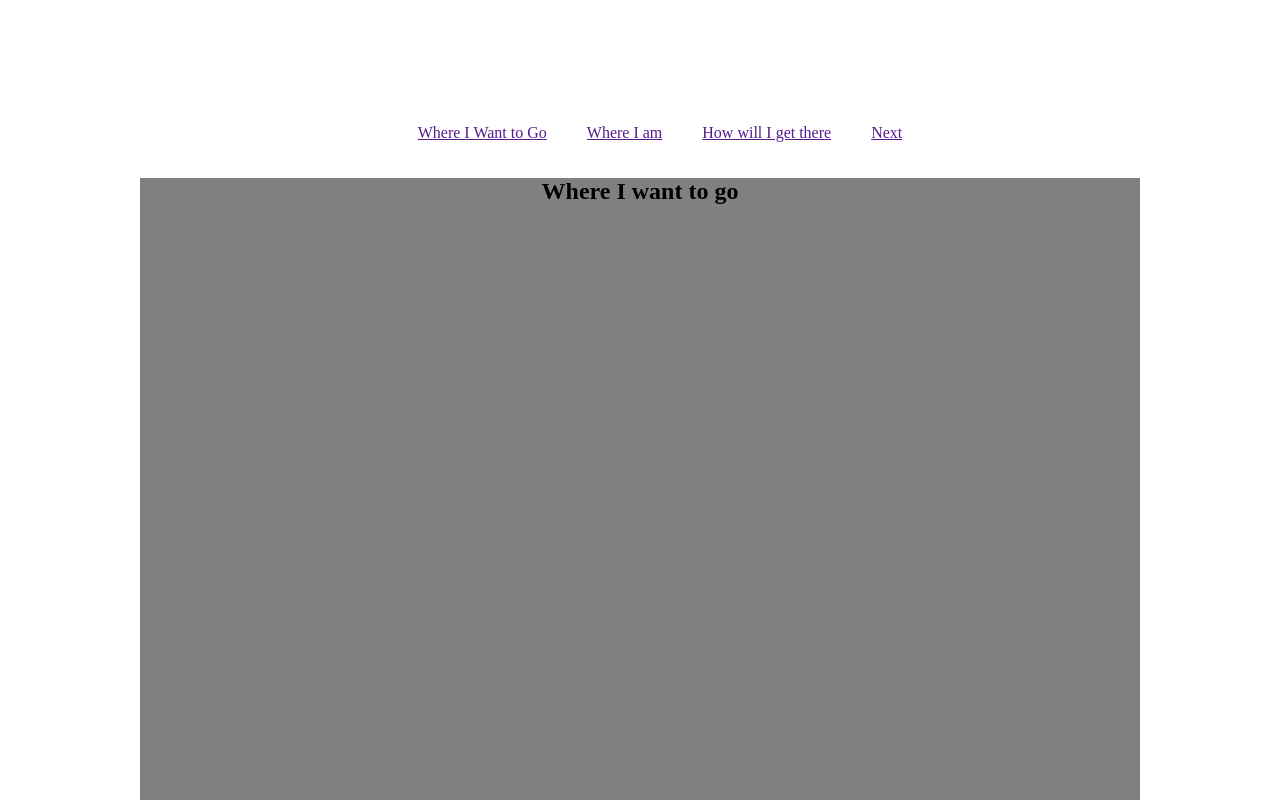
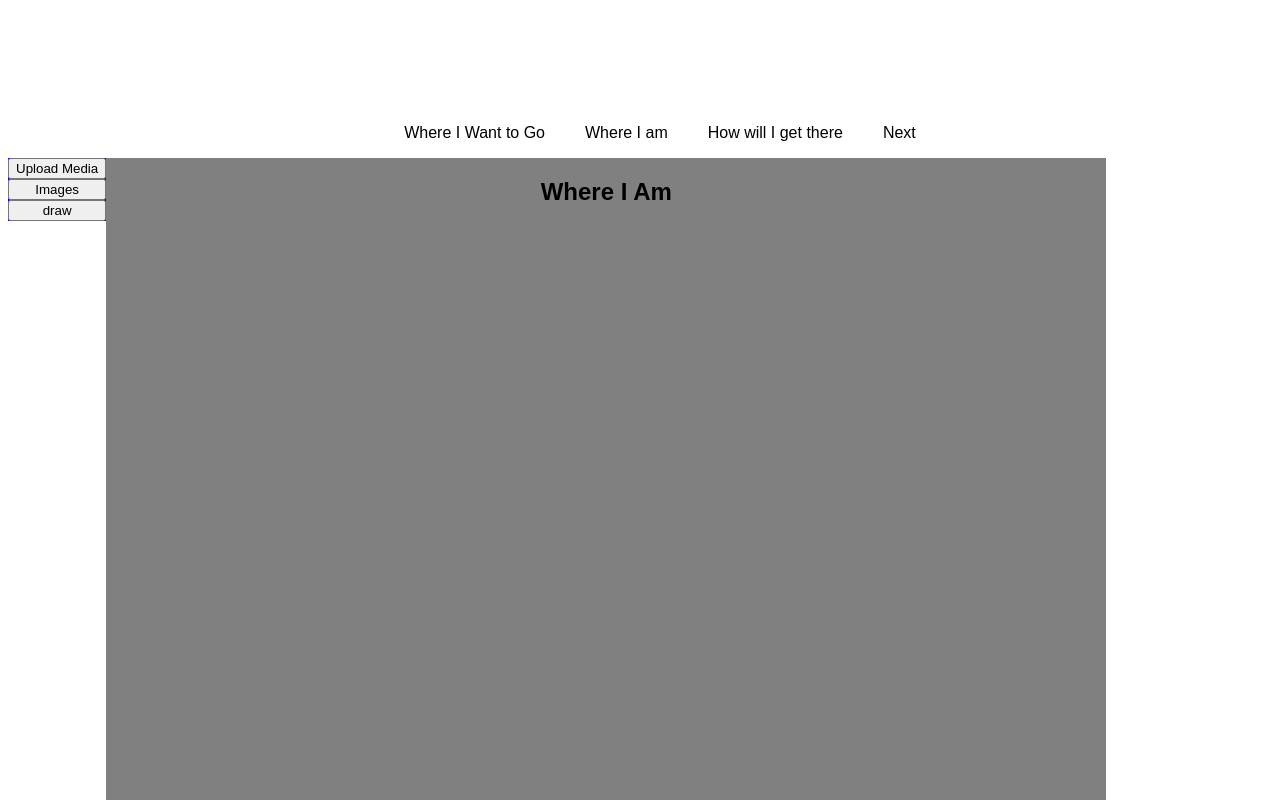
Before and after one commit to 1N4B0M9/VisionWIreframe, a plain HTML site: page pages/WhereBe.html in a window 1280 px wide. Shown: the top 800 px of the page. Drawn offline with Linux system fonts and the light colour scheme.

Commit message:
inital wiframe on index

```diff
--- a/index.html
+++ b/pages/WhereBe.html
@@ -4,10 +4,11 @@
     <meta charset="UTF-8">
     <meta name="viewport" content="width=device-width, initial-scale=1.0">
     <title>Where I Want to Go</title>
-    <link rel="stylesheet" href="style.css">
+    <link rel="stylesheet" href="/styles/style.css">
 
 </head>
 <body>
+
     <header id = "nav">
 
             <a href=""><ul>Where I Want to Go</ul></a>
@@ -16,9 +17,18 @@
             <a href=""><ul>Next</ul></a>
 
     </header>
-    <section id = "canvas">
-        <h1>Where I want to go</h1>
+    <section id = "creative">
+    <div id = "toolbar">
+        <button>Upload Media</button>
+        <button>Images</button>
+        <button>draw</button>
 
+    </div>
+
+    <div id = "canvas">
+        <h1>Where I Am</h1>
+
+    </div>
     </section>
 </body>
 </html>
--- a/style.css
+++ /dev/null
@@ -1,21 +0,0 @@
-body {
-    text-align: center;
-    padding-top: 100px;
-}
-#nav {
-    margin: auto;
-    display: flex;
-    justify-content: center;
-
-}
-#canvas {
-    background-color: gray;
-    height: 1000px;
-    width: 1000px;
-    margin: auto;
-
-
-}
-a {
-    style: none;
-}
--- /dev/null
+++ b/styles/style.css
@@ -0,0 +1,40 @@
+body {
+    text-align: center;
+    padding-top: 100px;
+    font-family: Arial, Helvetica, sans-serif;
+}
+#nav {
+    margin: auto;
+    display: flex;
+    justify-content: center;
+
+}
+
+#creative {
+    display: flex;
+
+}
+#canvas {
+    background-color: gray;
+    height: 1000px;
+    width: 1000px;
+    margin: auto;
+    margin-left: 0px;
+
+
+}
+a {
+    text-decoration: none;
+    color: black;
+}
+#toolbar {
+    display: flex;
+    flex-direction: column;
+    margin: auto;
+    text-align:right;
+    background-color: blue;
+    margin: 0px;
+    height: 100%;
+
+
+}
```
Also changed, not shown: pages/index.html (added, +34 -0 lines), pages/notes.html (added), pages/search.html (added).
